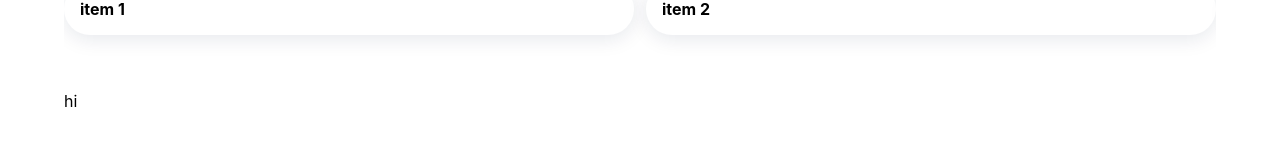
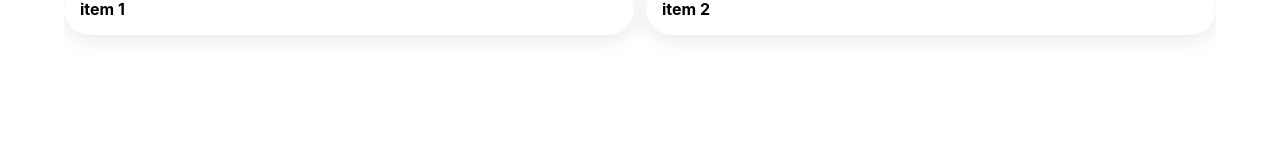
Before and after one commit to AnoopFranc/react-anoop-study, a React (Create React App) app: page / in a window 1280 px wide. Shown: the part 169-314 px from the top of the page. Built offline with nearby package versions, Linux system fonts and the light colour scheme.

Commit message:
article small fix

```diff
--- a/src/pages/article/article.tsx
+++ b/src/pages/article/article.tsx
@@ -40,6 +40,7 @@ export const ArticlePage = () => {
 
     return(
         <div>
+          <p>HIIIIII</p>
             <p>{articledata.heading}</p>
             <p>{articledata.date}</p>
             <div dangerouslySetInnerHTML =  {{__html: articledata.content}}></div>
--- a/src/pages/carouseldemo/carouseldemo.tsx
+++ b/src/pages/carouseldemo/carouseldemo.tsx
@@ -1,5 +1,4 @@
 import { Carousel, FlexBoxTitleCard } from "../../components"
-import {LinkedinShareButton} from 'react-share'
 export const CAROUSELDEMO = () => {
     return(
         <div>
@@ -17,12 +16,6 @@ export const CAROUSELDEMO = () => {
                     )
                 })}
             </Carousel>
-            <LinkedinShareButton
-                title="ssss"
-                summary="anoop"
-                source="123"  url={`https://www.dev-kibwebsite.regovdevservices.com/`}>
-                    <p>hi</p>
-                </LinkedinShareButton>
         </div>
     )
 }
```
